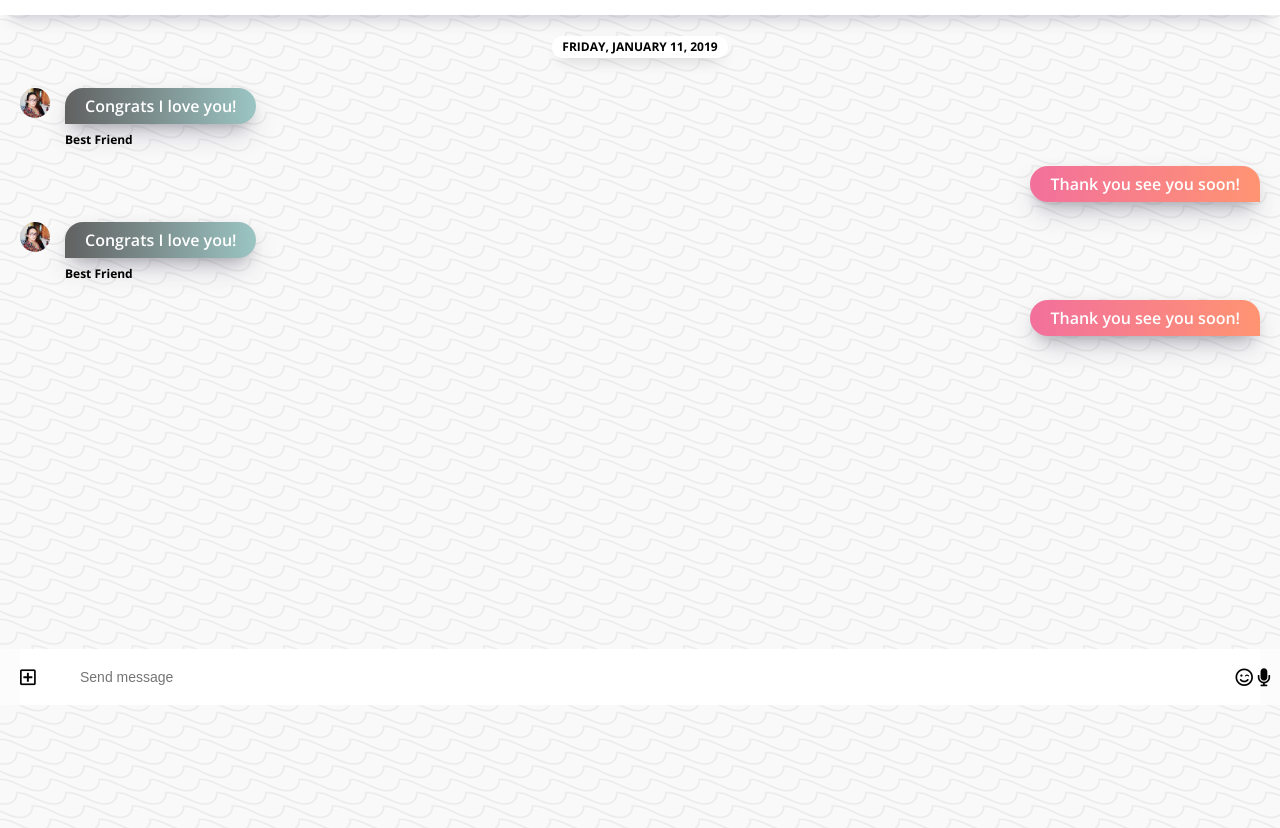
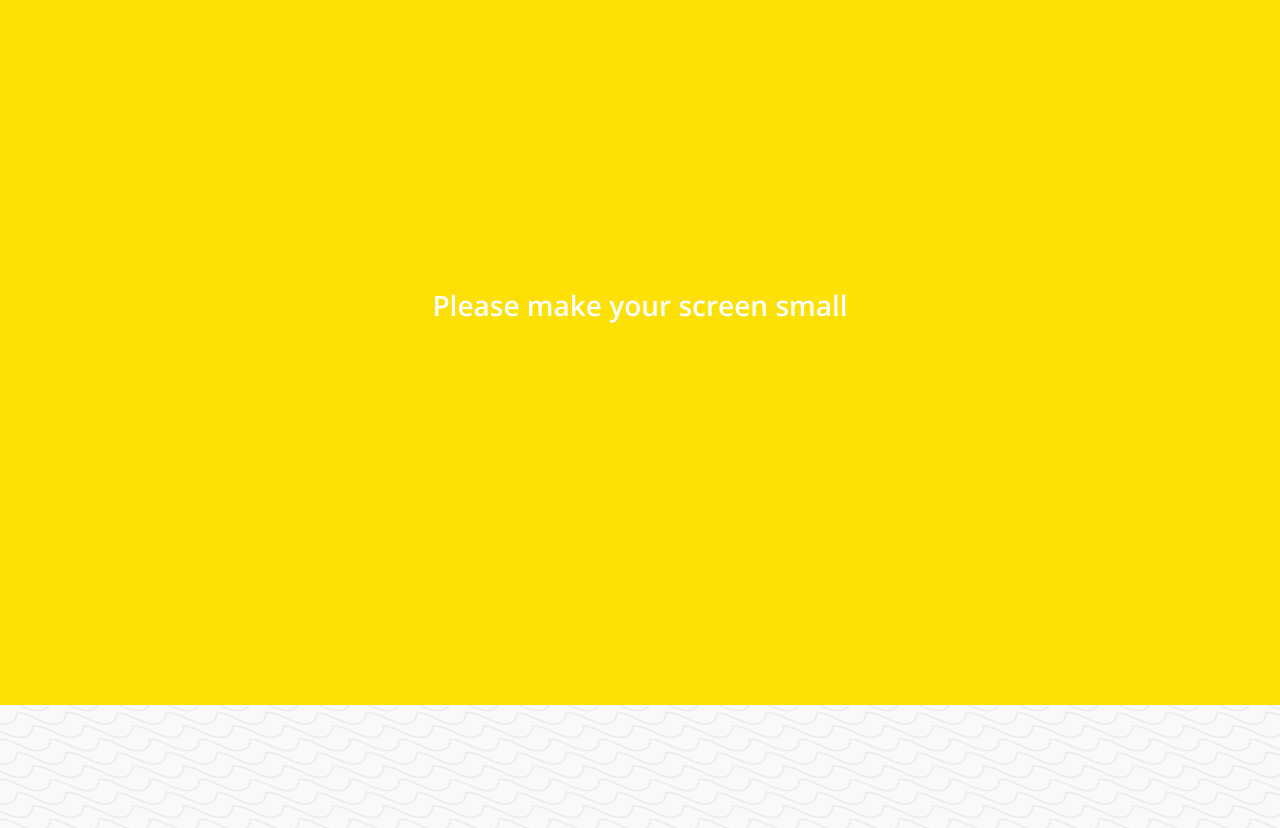
Before and after one commit to unsik-kim/kakao-clone-v2, a plain HTML site: page chat.html in a window 1280 px wide. Shown: the part 95-923 px from the top of the page. Drawn offline with nearby package versions, Linux system fonts and the light colour scheme.

Commit message:
Clear Chapter 3.6

```diff
--- a/chat.html
+++ b/chat.html
@@ -94,6 +94,9 @@
             </span>
         </div>
     </div>
+    <div class="bigScreen">
+        <span class="bigScreen__text">Please make your screen small</span>
+    </div>
 </body>
 
 </html>
--- a/css/chat.css
+++ b/css/chat.css
@@ -1,5 +1,6 @@
 .header-wrapper{
     position: fixed;
+    z-index: 2;
     top: 0px;
     width: 100%;
     padding: 5px 0px;
@@ -25,31 +26,46 @@
 .chat__write--container {
     position: fixed;
     bottom: 0px;
-    margin: 0 auto;
     left:0;
     right: 0;
     display: flex;
     justify-content: space-between;
     align-items: center;
-    background-color: #fcfcfc;
-    padding: 0px 20px;
+    width: 100%;
     /*
     box-shadow: 0 30px 60px -12px rgba(50,50,93,.25), 0 18px 36px -18px rgba(0,0,0,.3), 0 -12px 36px -8px rgba(0,0,0,.025);
 */
 }
 
+@keyframes float{
+    0%{
+        box-shadow: 0 30px 60px -12px rgba(50,50,93,.25), 0 18px 36px -18px rgba(0,0,0,.3), 0 -12px 36px -8px rgba(0,0,0,.025);
+    }
+    50%{
+        box-shadow: 0 30px 60px -60px rgba(50,50,93,.25), 0 18px 36px -18px rgba(0,0,0,.3), 0 -12px 36px -8px rgba(0,0,0,.025);
+    }
+    100%{
+        box-shadow: 0 30px 60px -12px rgba(50,50,93,.25), 0 18px 36px -18px rgba(0,0,0,.3), 0 -12px 36px -8px rgba(0,0,0,.025);
+    }
+}
+
 .chat__write{
+    margin: 0 auto;
     bottom: 0px;
     width: 100%;
     border-radius: 0;
     padding: 20px 60px;
+    width: 100%;
     border: none;
     font-size: 14px;
+    transition: width 0.5s ease-in-out, border-radius 0.5s ease-in-out,
+        transform 0.5s ease-in-out;
 
 }
 
 .chat__icon-left{
     position: absolute;
+    left : 10px;
 }
 
 .chat__icon-right{
@@ -59,6 +75,12 @@
 
 .chat__write:focus{
     outline: none;
+    width: 80%;
+    margin: 0 auto;
+    transform: translateY(-100px);
+    border-radius: 40px;
+    box-shadow: 0 30px 60px -12px rgba(50,50,93,.25), 0 18px 36px -18px rgba(0,0,0,.3), 0 -12px 36px -8px rgba(0,0,0,.025);
+    animation: float 3s linear infinite forwards;
 }
 
 .chat__icon{
@@ -124,10 +146,23 @@
     align-self: flex-end;
 }
 
+@keyframes spin{
+    from{
+        transform: none;
+    }
+    to{
+        transform: rotatey(1turn);
+    }
+}
+
 .incoming-message img {
     width: 30px;
     border-radius:15px;
     margin-right: 15px;
+    box-shadow: rgba(50, 50, 93, 0.25) 0px 13px 27px -5px,
+    rgba(0, 0, 0, 0.3) 0px 8px 16px -8px,
+    rgba(0, 0, 0, 0.024) 0px -6px 16px -6px;
+    animation: spin 1s linear infinite;
 }
 
 
@@ -159,3 +194,33 @@
     border-bottom-right-radius: 0px;
     background-image: linear-gradient(to right ,#f2709c, #ff9472);
 }
+
+@keyframes incomingAnim {
+    from{
+        opacity: 0;
+        transform:translateX(-200px);
+    }
+    to{
+        opacity: 1;
+        transfrom:none;
+    }
+}
+
+.incoming-message{
+    animation: incomingAnim 0.5s ease-out forwards;
+}
+
+@keyframes sentAnim{
+    from{
+        opacity: 0;
+        transform:translateX(+200px);
+    }
+    to{
+        opacity: 1;
+        transfrom:none;
+    }
+}
+
+.sent-message{
+    animation: sentAnim 0.5s ease-out forwards;
+}
--- /dev/null
+++ b/css/mobile.css
@@ -0,0 +1,24 @@
+.bigScreen{
+    position: absolute;
+    width: 100%;
+    height: 100%;
+    top: 0;
+    background-color:  #fce006;
+    display: flex;
+    justify-content: center;
+    align-items: center;
+    font-weight: 600;
+    color: white;
+    font-size: 28px;
+    text-align: center;
+    line-height: 1.5;
+    padding: 0px 20px;
+    display: none;
+    z-index: 4;
+}
+
+@media screen and (min-width:550px){
+    .bigScreen{
+        display: flex;
+    }
+}
--- a/css/nav-bar.css
+++ b/css/nav-bar.css
@@ -35,3 +35,18 @@
     align-items: center;
     border-radius: 50%;
 }
+
+@keyframes showNavBar {
+    from{
+        transform: translateY(80px);
+    }
+    to{
+        transform: none;
+    }
+}
+
+.nav{
+    transform: translateY(80px);
+    animation:showNavBar 0.5s ease-out forwards;
+    animation-delay: .5s;
+}
--- a/css/styles.css
+++ b/css/styles.css
@@ -9,7 +9,7 @@
 @import "settings.css";
 @import "chat.css";
 @import "more.css";
-
+@import "mobile.css";
 
 *{
     box-sizing: border-box;
@@ -26,3 +26,18 @@ a{
     color: inherit; /*링크에 보라색 없엠*/
     text-decoration: none;
 }
+
+@keyframes fadeIn {
+    from{
+        opacity: 0;
+        transform: translateY(50px);
+    }
+    to{
+        opacity: 1;
+        transform: none;
+    }
+}
+
+main {
+    animation: fadeIn 0.5s ease-in-out;
+}
```
Also changed, not shown: find.html (+4 -1 lines), friends.html (+4 -1 lines), index.html (+3 -0 lines), more.html (+3 -0 lines), settings.html (+3 -0 lines).
